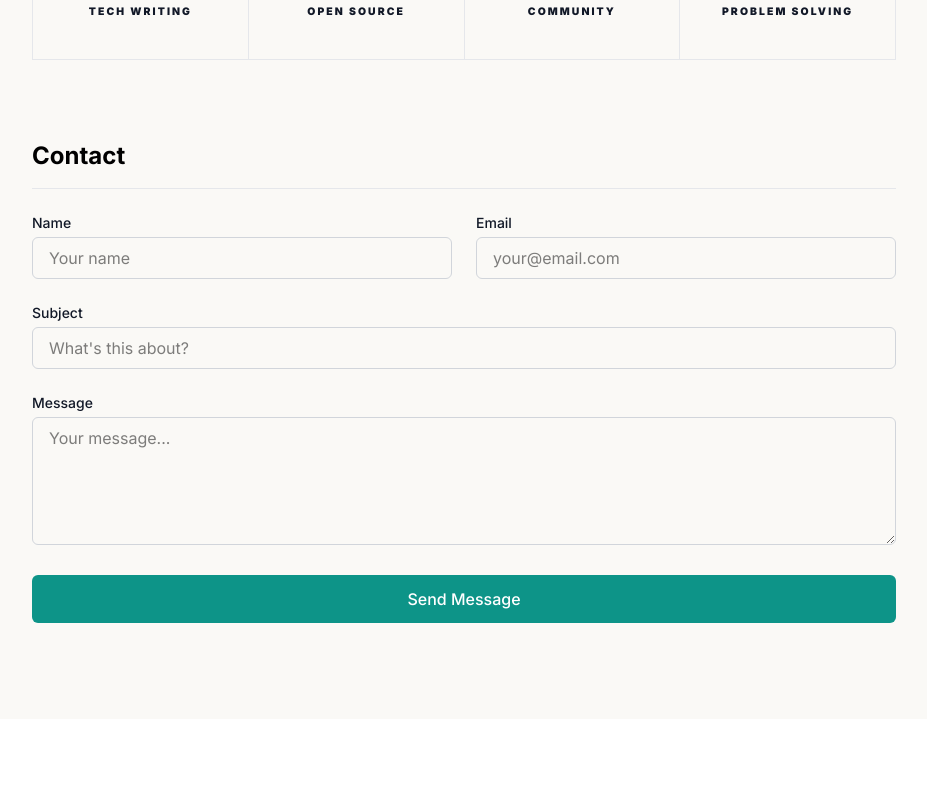
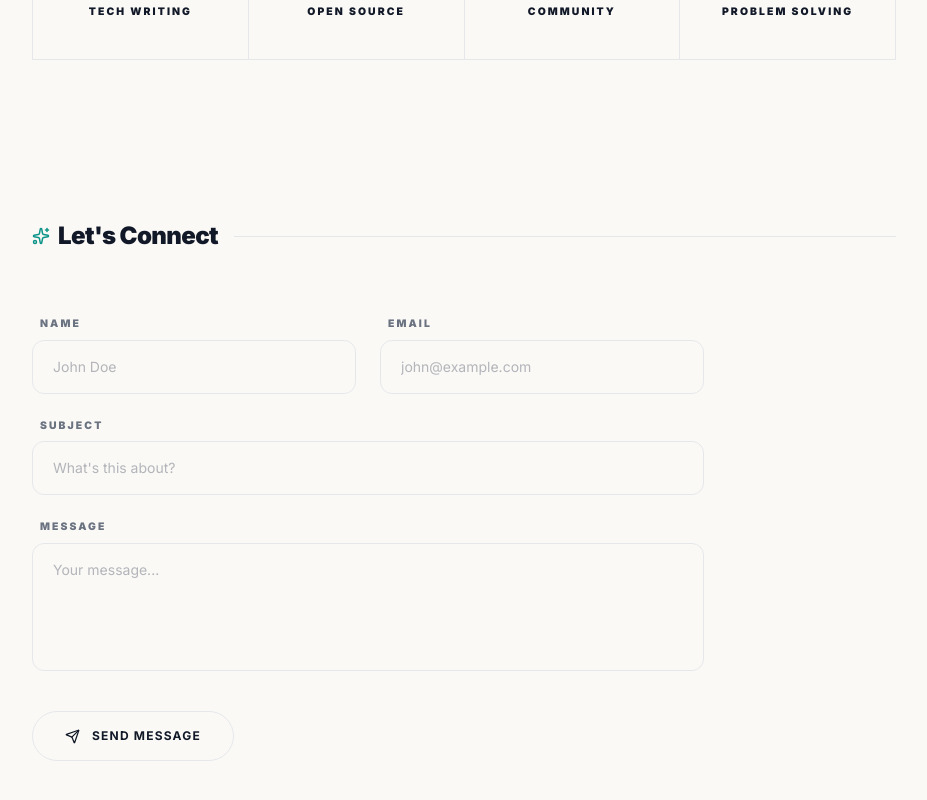
Before and after one commit to HackWithNoman/hackwithnoman-site, a Next.js app: page / in a window 1280 px wide. Shown: the part 3131-3931 px from the top of the page, without its empty margins (296-1223 px from the left). Before the commit the page ends 3850 px from the top, so only its background shows below. Built offline with nearby package versions, Linux system fonts and the light colour scheme.

Commit message:
feat: updated contact

```diff
--- a/src/components/ContactSection.tsx
+++ b/src/components/ContactSection.tsx
@@ -1,4 +1,14 @@
-import { useState, ChangeEvent, FormEvent } from "react";
+"use client";
+
+import React, { useState, ChangeEvent, FormEvent, useEffect, useRef } from "react";
+import { motion, AnimatePresence } from "framer-motion";
+import { Sparkles, Send, CheckCircle2, AlertCircle } from "lucide-react";
+import gsap from "gsap";
+import { ScrollTrigger } from "gsap/ScrollTrigger";
+
+if (typeof window !== "undefined") {
+  gsap.registerPlugin(ScrollTrigger);
+}
 
 const ContactSection = () => {
   const [formData, setFormData] = useState({
@@ -9,7 +19,26 @@ const ContactSection = () => {
   });
 
   const [isSubmitting, setIsSubmitting] = useState(false);
-  const [submitStatus, setSubmitStatus] = useState<'success' | 'error' | null>(null); // null, 'success', 'error'
+  const [submitStatus, setSubmitStatus] = useState<'success' | 'error' | null>(null);
+
+  const containerRef = useRef<HTMLDivElement>(null);
+
+  useEffect(() => {
+    const ctx = gsap.context(() => {
+      gsap.from(".form-group", {
+        scrollTrigger: {
+          trigger: containerRef.current,
+          start: "top 85%",
+        },
+        y: 20,
+        opacity: 0,
+        duration: 0.6,
+        stagger: 0.1,
+        ease: "power2.out",
+      });
+    }, containerRef);
+    return () => ctx.revert();
+  }, []);
 
   const handleChange = (e: ChangeEvent<HTMLInputElement | HTMLTextAreaElement>) => {
     const { name, value } = e.target;
@@ -17,7 +46,6 @@ const ContactSection = () => {
       ...prev,
       [name]: value
     }));
-    // Clear error status when user starts typing
     if (submitStatus === 'error') {
       setSubmitStatus(null);
     }
@@ -28,10 +56,8 @@ const ContactSection = () => {
     setIsSubmitting(true);
 
     try {
-      // Simulate API call
       await new Promise(resolve => setTimeout(resolve, 1500));
 
-      // In a real app, you would send this data to your backend
       console.log("Form submitted:", formData);
 
       setSubmitStatus('success');
@@ -50,26 +76,53 @@ const ContactSection = () => {
   };
 
   return (
-    <section className="mb-12" id="contact">
-      <h2 className="text-2xl font-bold mb-4">Contact</h2>
-      <hr className="border-border mb-6" />
+    <section className="py-20" id="contact">
+      <motion.div
+        initial={{ opacity: 0, y: 20 }}
+        whileInView={{ opacity: 1, y: 0 }}
+        viewport={{ once: true }}
+        transition={{ duration: 0.8, ease: "easeOut" }}
+      >
+        <div className="flex items-center gap-4 mb-16">
+          <div className="flex items-center gap-2">
+            <Sparkles size={18} className="text-accent" />
+            <h2 className="text-2xl font-black text-text-primary tracking-tight">Let's Connect</h2>
+          </div>
+          <div className="h-[1px] flex-1 bg-border" />
+        </div>
+      </motion.div>
 
+      <div ref={containerRef} className="max-w-2xl">
+        <AnimatePresence mode="wait">
           {submitStatus === 'success' && (
-        <div className="bg-success-bg border border-success-border rounded-lg px-4 py-3 mb-6 text-[0.875rem] text-success-text flex items-center gap-2">
+            <motion.div
+              initial={{ opacity: 0, y: -10 }}
+              animate={{ opacity: 1, y: 0 }}
+              exit={{ opacity: 0, height: 0 }}
+              className="bg-accent/10 border border-accent/20 rounded-2xl px-6 py-4 mb-8 text-[0.875rem] text-accent font-bold flex items-center gap-3"
+            >
+              <CheckCircle2 size={18} />
               Message sent successfully! I'll get back to you soon.
-        </div>
+            </motion.div>
           )}
 
           {submitStatus === 'error' && (
-        <div className="bg-error-bg border border-error-border rounded-lg px-4 py-3 mb-6 text-[0.875rem] text-error-text flex items-center gap-2">
+            <motion.div
+              initial={{ opacity: 0, y: -10 }}
+              animate={{ opacity: 1, y: 0 }}
+              exit={{ opacity: 0, height: 0 }}
+              className="bg-error-bg border border-error-border rounded-2xl px-6 py-4 mb-8 text-[0.875rem] text-error-text font-bold flex items-center gap-3"
+            >
+              <AlertCircle size={18} />
               Failed to send message. Please try again.
-        </div>
+            </motion.div>
           )}
+        </AnimatePresence>
 
         <form onSubmit={handleSubmit} className="space-y-6">
           <div className="grid grid-cols-1 md:grid-cols-2 gap-6">
-          <div>
-            <label htmlFor="name" className="block mb-1 text-sm font-medium text-text-primary">
+            <div className="form-group flex flex-col gap-2">
+              <label htmlFor="name" className="text-[0.65rem] font-black uppercase tracking-[0.2em] text-text-secondary ml-2">
                 Name
               </label>
               <input
@@ -78,14 +131,14 @@ const ContactSection = () => {
                 name="name"
                 value={formData.name}
                 onChange={handleChange}
-              className="w-full px-4 py-2 border border-border-gray rounded-md focus:outline-none focus:ring-2 focus:ring-accent focus:border-accent transition-all duration-200"
-              placeholder="Your name"
+                className="w-full px-5 py-4 bg-primary/30 border border-border rounded-xl focus:outline-none focus:border-accent focus:bg-transparent transition-all duration-300 text-sm placeholder:text-text-secondary/50"
+                placeholder="John Doe"
                 required
               />
             </div>
 
-          <div>
-            <label htmlFor="email" className="block mb-1 text-sm font-medium text-text-primary">
+            <div className="form-group flex flex-col gap-2">
+              <label htmlFor="email" className="text-[0.65rem] font-black uppercase tracking-[0.2em] text-text-secondary ml-2">
                 Email
               </label>
               <input
@@ -94,15 +147,15 @@ const ContactSection = () => {
                 name="email"
                 value={formData.email}
                 onChange={handleChange}
-              className="w-full px-4 py-2 border border-border-gray rounded-md focus:outline-none focus:ring-2 focus:ring-accent focus:border-accent transition-all duration-200"
-              placeholder="your@email.com"
+                className="w-full px-5 py-4 bg-primary/30 border border-border rounded-xl focus:outline-none focus:border-accent focus:bg-transparent transition-all duration-300 text-sm placeholder:text-text-secondary/50"
+                placeholder="john@example.com"
                 required
               />
             </div>
           </div>
 
-        <div>
-          <label htmlFor="subject" className="block mb-1 text-sm font-medium text-text-primary">
+          <div className="form-group flex flex-col gap-2">
+            <label htmlFor="subject" className="text-[0.65rem] font-black uppercase tracking-[0.2em] text-text-secondary ml-2">
               Subject
             </label>
             <input
@@ -111,14 +164,14 @@ const ContactSection = () => {
               name="subject"
               value={formData.subject}
               onChange={handleChange}
-            className="w-full px-4 py-2 border border-border-gray rounded-md focus:outline-none focus:ring-2 focus:ring-accent focus:border-accent transition-all duration-200"
+              className="w-full px-5 py-4 bg-primary/30 border border-border rounded-xl focus:outline-none focus:border-accent focus:bg-transparent transition-all duration-300 text-sm placeholder:text-text-secondary/50"
               placeholder="What's this about?"
               required
             />
           </div>
 
-        <div>
-          <label htmlFor="message" className="block mb-1 text-sm font-medium text-text-primary">
+          <div className="form-group flex flex-col gap-2">
+            <label htmlFor="message" className="text-[0.65rem] font-black uppercase tracking-[0.2em] text-text-secondary ml-2">
               Message
             </label>
             <textarea
@@ -126,28 +179,27 @@ const ContactSection = () => {
               name="message"
               value={formData.message}
               onChange={handleChange}
-            className="w-full px-4 py-2 border border-border-gray rounded-md focus:outline-none focus:ring-2 focus:ring-accent focus:border-accent transition-all duration-200 h-32 resize-y"
+              className="w-full px-5 py-4 bg-primary/30 border border-border rounded-xl focus:outline-none focus:border-accent focus:bg-transparent transition-all duration-300 text-sm placeholder:text-text-secondary/50 h-32 resize-none"
               placeholder="Your message..."
               required
             />
           </div>
 
+          <div className="form-group pt-4">
             <button
               type="submit"
               disabled={isSubmitting}
-          className="w-full flex justify-center items-center px-6 py-3 bg-accent text-white font-medium rounded-md hover:bg-accent-dark transition-colors duration-200 disabled:opacity-50 disabled:cursor-not-allowed"
+              className="relative overflow-hidden flex items-center justify-center gap-3 w-full sm:w-auto border border-border rounded-full px-8 py-4 text-xs font-bold text-text-primary hover:text-white transition-colors duration-300 group/btn disabled:opacity-50 disabled:cursor-not-allowed cursor-pointer"
             >
-          {isSubmitting ? (
-            <>
-              Sending...
-            </>
-          ) : (
-            "Send Message"
-          )}
+              <div className="absolute inset-0 bg-accent translate-y-full group-hover/btn:translate-y-0 transition-transform duration-300 ease-out z-0" />
+              <Send size={15} className={`relative z-10 ${isSubmitting ? 'animate-pulse' : 'group-hover/btn:-translate-y-1 group-hover/btn:translate-x-1 transition-transform duration-300'}`} />
+              <span className="relative z-10 uppercase tracking-widest">
+                {isSubmitting ? "Sending..." : "Send Message"}
+              </span>
             </button>
+          </div>
         </form>
-
-
+      </div>
     </section>
   );
 };
```
Lines whose indentation alone changed are shown as unchanged.
